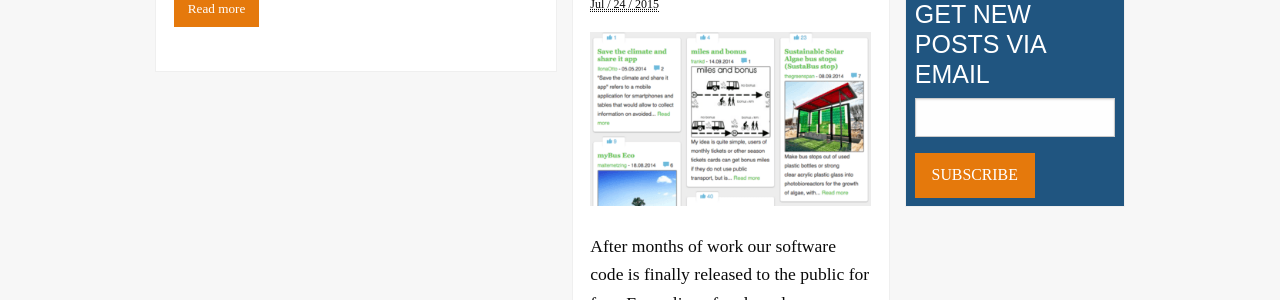
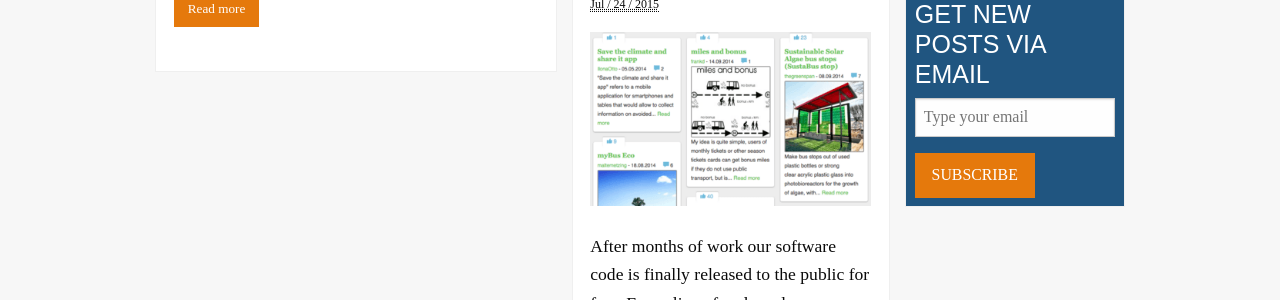
Before and after one commit to ckreutz/crisscrossed-blog, a Jekyll site: the page built from index.html, in a window 1280 px wide. Shown: the part 1177-1477 px from the top of the page. Built offline with Jekyll 4.4.1, drawn with Linux system fonts in a browser that asks for light colours; nearby versions of some CDN libraries.

Commit message:
change newsletter tool

```diff
--- a/_includes/sidebar.html
+++ b/_includes/sidebar.html
@@ -31,8 +31,15 @@
   <div class="sticky" data-sticky data-top-anchor="topsticky" data-btm-anchor="footer:bottom">
     <div class="callout small blue">
         <h4 class="font-title">Get new posts via email</h4>
-        <form action="//crisscrossed.us8.list-manage.com/subscribe/post?u=7e357462910b9a15434ff8359&amp;id=4ce6fba3de" class="validate form" id="mc-embedded-subscribe-form" method="post" name="mc-embedded-subscribe-form" novalidate target="_blank">
-            <input class="required email" id="mce-EMAIL" name="EMAIL" type="email" value="">
+        <form action="https://crisscrossed.activehosted.com/proc.php" id="_form_1183_" class="validate form" method="post" name="" novalidate target="_blank">
+          <input type="hidden" name="u" value="1183" />
+          <input type="hidden" name="f" value="1183" />
+          <input type="hidden" name="s" />
+          <input type="hidden" name="c" value="0" />
+          <input type="hidden" name="m" value="0" />
+          <input type="hidden" name="act" value="sub" />
+          <input type="hidden" name="v" value="2" />
+            <input name="email" type="email" placeholder="Type your email">
           <input class="button secondary" type="submit" value="SUBSCRIBE"/>
           <span class="font-base" style="margin-left: 15px;"></span>
         </form>
```
